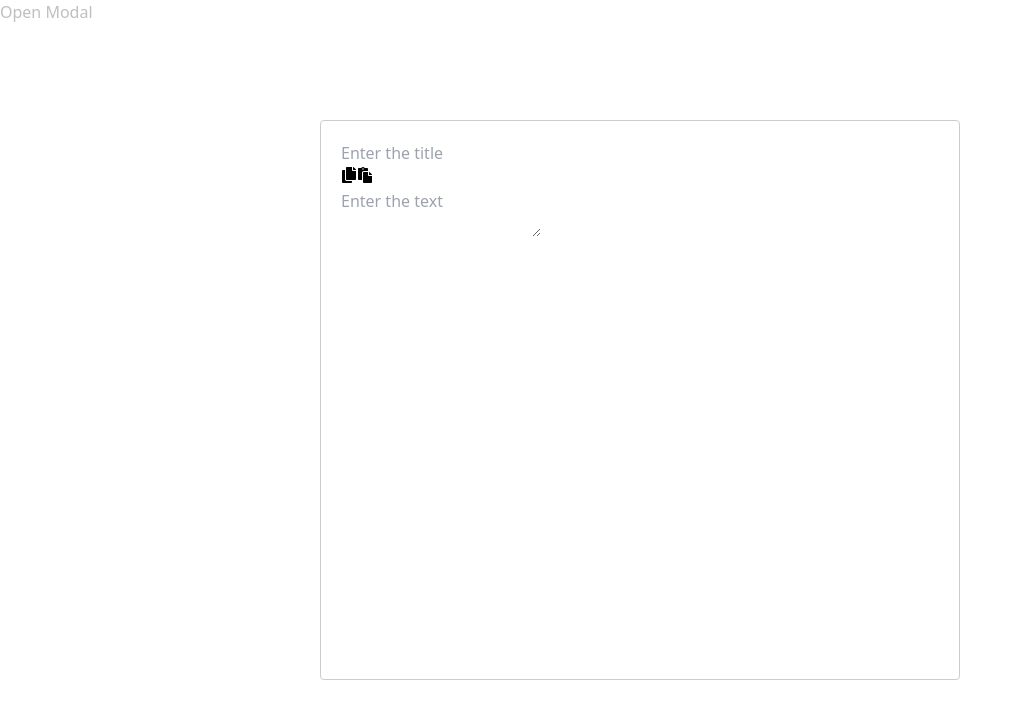
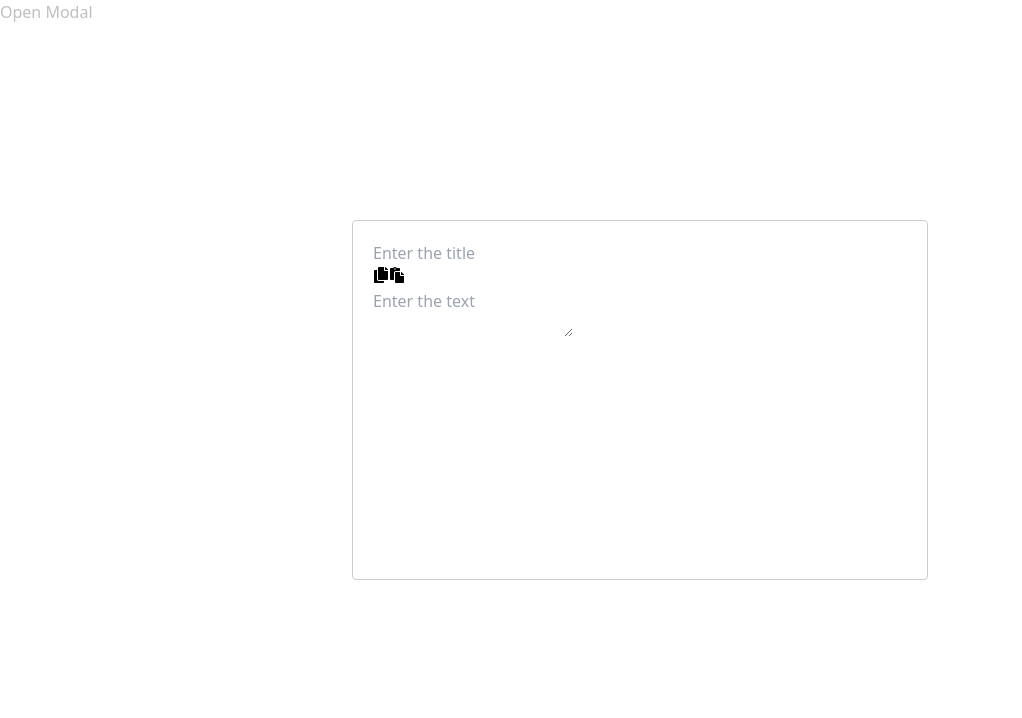
Before and after one commit to shoaibwaqar665/Clip-code, a React (Vite) app: page / in a window 1280 px wide. Both pictures are taken after a click on the button "Open Modal". Shown: the top 718 px of the page, without its empty margins (0-1022 px from the left). Built offline with nearby package versions, Linux system fonts and the light colour scheme.

Commit message:
set modal at center

```diff
--- a/src/components/Clip.jsx
+++ b/src/components/Clip.jsx
@@ -42,8 +42,8 @@ const ClipboardExample = () => {
 				contentLabel="Clipboard Modal"
 				style={{
 					content: {
-						width: '50%', // Set the width as desired
-						height: '70vh', // Set the height as a percentage of the viewport height
+						width: '45%', // Set the width as desired
+						height: '45vh', // Set the height as a percentage of the viewport height
 						margin: 'auto', // Center the modal horizontally
 						display: 'flex',
 						flexDirection: 'column',
@@ -54,7 +54,7 @@ const ClipboardExample = () => {
 					<input
 						type="text"
 						placeholder="Enter the title"
-						className="bg-slate-200 text-black font-semibold border border-gray-500 rounded-lg p-2 w-full mb-4" // Reduce margin-bottom
+						className="bg-slate-200 text-black font-semibold border border-gray-500 rounded-lg p-2 w-full mb-4 mt-2" // Reduce margin-bottom
 						value={title}
 						onChange={(e) => setTitle(e.target.value)}
 					/>
```
